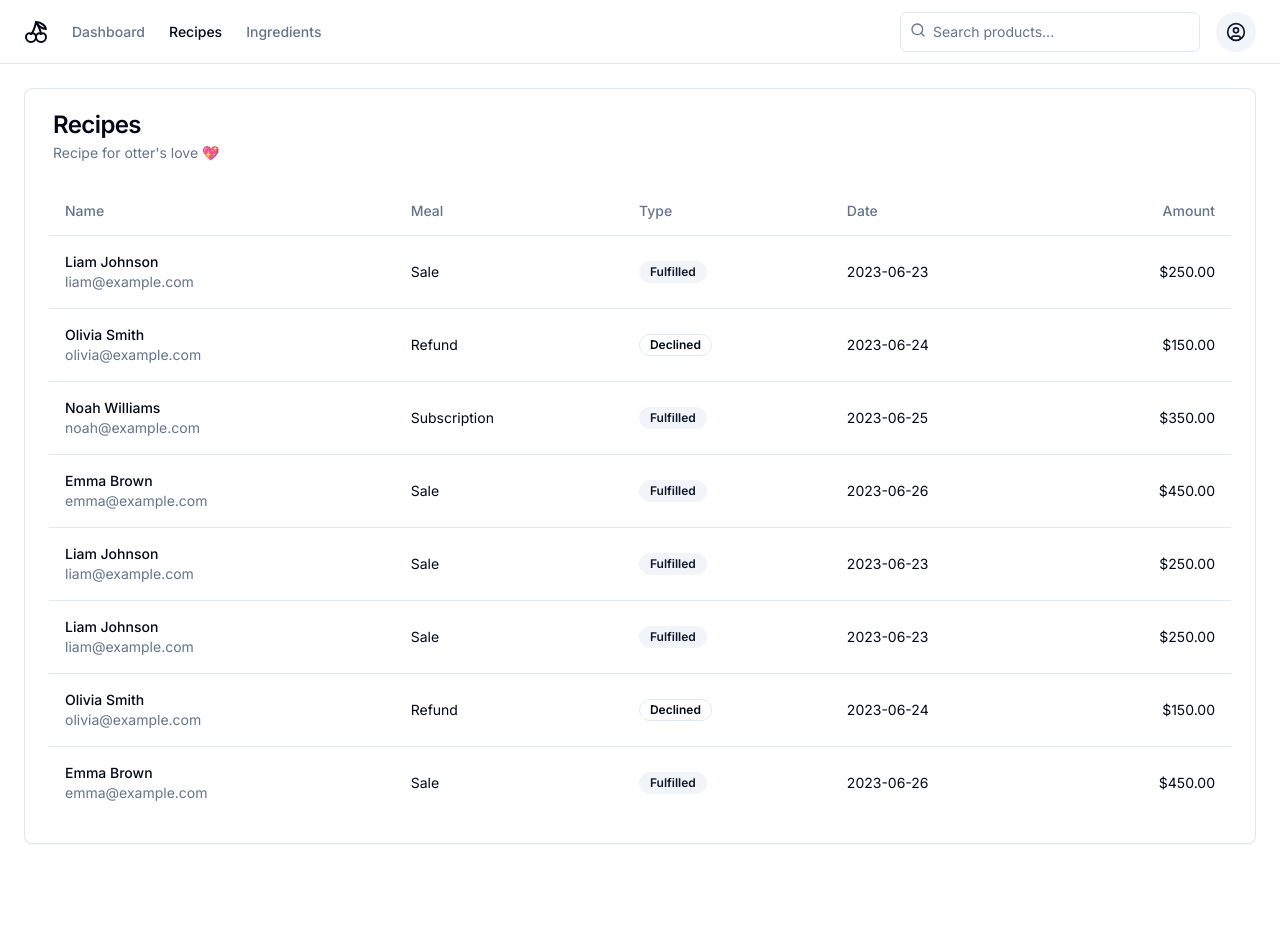
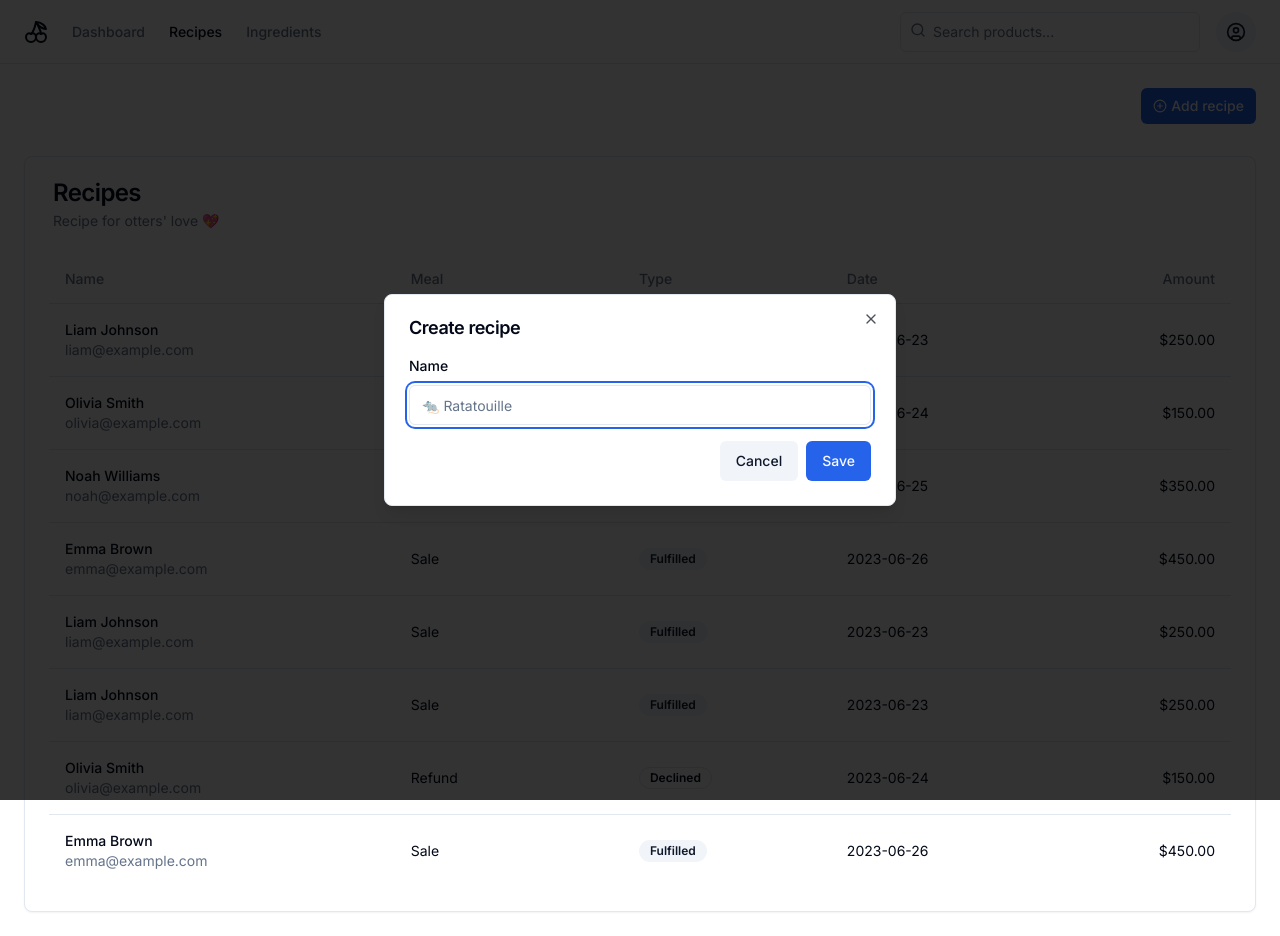
Before and after one commit to sosek108/eatter, a Next.js app: page /recipes in a window 1280 px wide. Before the commit the page ends 868 px from the top, so only its background shows below. Built offline with nearby package versions, Linux system fonts and the light colour scheme.

Commit message:
recipe form container

```diff
--- /dev/null
+++ b/app/recipes/components/RecipesForm.tsx
@@ -0,0 +1,75 @@
+'use client';
+import React, { FunctionComponent, useState } from 'react';
+import { z } from 'zod';
+import { useForm } from 'react-hook-form';
+import { zodResolver } from '@hookform/resolvers/zod';
+import { Dialog, DialogContent, DialogFooter, DialogTitle, DialogTrigger } from '@/components/ui/dialog';
+import { Button } from '@/components/ui/button';
+import { PlusCircle } from 'lucide-react';
+import { Form, FormControl, FormField, FormItem, FormLabel, FormMessage } from '@/components/ui/form';
+import { Input } from '@/components/ui/input';
+
+type Props = {};
+
+export const RecipeSchema = z.object({
+  name: z.string().min(1, { message: 'Name is required' }),
+  ingredients: z.array(
+    z.object({
+      id: z.string(),
+      amount: z.number(),
+    }),
+  ),
+});
+
+export type RecipeType = z.infer<typeof RecipeSchema>;
+
+const RecipesForm: FunctionComponent<Props> = (props) => {
+  const [dialogOpen, setDialogOpen] = useState(true);
+  const form = useForm<RecipeType>({
+    resolver: zodResolver(RecipeSchema),
+  });
+
+  const onSubmit = async (data: RecipeType) => {
+    setDialogOpen(false);
+  };
+
+  return (
+    <Dialog open={dialogOpen} onOpenChange={setDialogOpen}>
+      <div className="ml-auto flex items-center gap-2">
+        <DialogTrigger asChild>
+          <Button size={'sm'} icon={PlusCircle}>
+            <span className="sr-only sm:not-sr-only sm:whitespace-nowrap">Add recipe</span>
+          </Button>
+        </DialogTrigger>
+      </div>
+      <Form {...form}>
+        <DialogContent>
+          <DialogTitle>Create recipe</DialogTitle>
+          <form onSubmit={form.handleSubmit(onSubmit)} className={'space-y-4'}>
+            <FormField
+              control={form.control}
+              name={'name'}
+              render={({ field }) => (
+                <FormItem>
+                  <FormLabel>Name</FormLabel>
+                  <FormControl>
+                    <Input placeholder="🐀 Ratatouille" {...field} />
+                  </FormControl>
+                  <FormMessage />
+                </FormItem>
+              )}
+            />
+            <DialogFooter>
+              <Button>Save</Button>
+              <Button variant="secondary" type="button" onClick={() => setDialogOpen(false)}>
+                Cancel
+              </Button>
+            </DialogFooter>
+          </form>
+        </DialogContent>
+      </Form>
+    </Dialog>
+  );
+};
+
+export default RecipesForm;
--- a/app/recipes/page.tsx
+++ b/app/recipes/page.tsx
@@ -2,14 +2,16 @@ import Layout from '@/components/layout/layout';
 import { Badge } from '@/components/ui/badge';
 import { Card, CardContent, CardDescription, CardHeader, CardTitle } from '@/components/ui/card';
 import { Table, TableBody, TableCell, TableHead, TableHeader, TableRow } from '@/components/ui/table';
+import RecipesForm from '@/app/recipes/components/RecipesForm';
 
 export default function RecipesPage() {
   return (
     <Layout>
+      <RecipesForm />
       <Card>
         <CardHeader className="px-7">
           <CardTitle>Recipes</CardTitle>
-          <CardDescription>Recipe for otter's love 💖</CardDescription>
+          <CardDescription>Recipe for otters&#39; love 💖</CardDescription>
         </CardHeader>
         <CardContent>
           <Table>
--- a/components/ui/dialog.tsx
+++ b/components/ui/dialog.tsx
@@ -1,45 +1,42 @@
-"use client"
+'use client';
 
-import * as React from "react"
-import * as DialogPrimitive from "@radix-ui/react-dialog"
-import { X } from "lucide-react"
+import * as React from 'react';
+import * as DialogPrimitive from '@radix-ui/react-dialog';
+import { X } from 'lucide-react';
 
-import { cn } from "@/lib/utils"
+import { cn } from '@/lib/utils';
 
-const Dialog = DialogPrimitive.Root
+const Dialog = DialogPrimitive.Root;
 
-const DialogTrigger = DialogPrimitive.Trigger
+const DialogTrigger = DialogPrimitive.Trigger;
 
-const DialogPortal = DialogPrimitive.Portal
+const DialogPortal = DialogPrimitive.Portal;
 
-const DialogClose = DialogPrimitive.Close
+const DialogClose = DialogPrimitive.Close;
 
-const DialogOverlay = React.forwardRef<
-  React.ElementRef<typeof DialogPrimitive.Overlay>,
-  React.ComponentPropsWithoutRef<typeof DialogPrimitive.Overlay>
->(({ className, ...props }, ref) => (
+const DialogOverlay = React.forwardRef<React.ElementRef<typeof DialogPrimitive.Overlay>, React.ComponentPropsWithoutRef<typeof DialogPrimitive.Overlay>>(
+  ({ className, ...props }, ref) => (
     <DialogPrimitive.Overlay
       ref={ref}
       className={cn(
-      "fixed inset-0 z-50 bg-black/80  data-[state=open]:animate-in data-[state=closed]:animate-out data-[state=closed]:fade-out-0 data-[state=open]:fade-in-0",
-      className
+        'fixed inset-0 z-50 bg-black/80 data-[state=open]:animate-in data-[state=closed]:animate-out data-[state=closed]:fade-out-0 data-[state=open]:fade-in-0',
+        className,
       )}
       {...props}
     />
-))
-DialogOverlay.displayName = DialogPrimitive.Overlay.displayName
+  ),
+);
+DialogOverlay.displayName = DialogPrimitive.Overlay.displayName;
 
-const DialogContent = React.forwardRef<
-  React.ElementRef<typeof DialogPrimitive.Content>,
-  React.ComponentPropsWithoutRef<typeof DialogPrimitive.Content>
->(({ className, children, ...props }, ref) => (
+const DialogContent = React.forwardRef<React.ElementRef<typeof DialogPrimitive.Content>, React.ComponentPropsWithoutRef<typeof DialogPrimitive.Content>>(
+  ({ className, children, ...props }, ref) => (
     <DialogPortal>
       <DialogOverlay />
       <DialogPrimitive.Content
         ref={ref}
         className={cn(
-        "fixed left-[50%] top-[50%] z-50 grid w-full max-w-lg translate-x-[-50%] translate-y-[-50%] gap-4 border bg-background p-6 shadow-lg duration-200 data-[state=open]:animate-in data-[state=closed]:animate-out data-[state=closed]:fade-out-0 data-[state=open]:fade-in-0 data-[state=closed]:zoom-out-95 data-[state=open]:zoom-in-95 data-[state=closed]:slide-out-to-left-1/2 data-[state=closed]:slide-out-to-top-[48%] data-[state=open]:slide-in-from-left-1/2 data-[state=open]:slide-in-from-top-[48%] sm:rounded-lg",
-        className
+          'fixed left-[50%] top-[50%] z-50 grid w-full max-w-lg translate-x-[-50%] translate-y-[-50%] gap-4 border bg-background p-6 shadow-lg duration-200 data-[state=open]:animate-in data-[state=closed]:animate-out data-[state=closed]:fade-out-0 data-[state=open]:fade-in-0 data-[state=closed]:zoom-out-95 data-[state=open]:zoom-in-95 data-[state=closed]:slide-out-to-left-1/2 data-[state=closed]:slide-out-to-top-[48%] data-[state=open]:slide-in-from-left-1/2 data-[state=open]:slide-in-from-top-[48%] sm:rounded-lg',
+          className,
         )}
         {...props}
       >
@@ -50,73 +47,31 @@ const DialogContent = React.forwardRef<
         </DialogPrimitive.Close>
       </DialogPrimitive.Content>
     </DialogPortal>
-))
-DialogContent.displayName = DialogPrimitive.Content.displayName
+  ),
+);
+DialogContent.displayName = DialogPrimitive.Content.displayName;
 
-const DialogHeader = ({
-  className,
-  ...props
-}: React.HTMLAttributes<HTMLDivElement>) => (
-  <div
-    className={cn(
-      "flex flex-col space-y-1.5 text-center sm:text-left",
-      className
-    )}
-    {...props}
-  />
-)
-DialogHeader.displayName = "DialogHeader"
+const DialogHeader = ({ className, ...props }: React.HTMLAttributes<HTMLDivElement>) => (
+  <div className={cn('flex flex-col space-y-1.5 text-center sm:text-left', className)} {...props} />
+);
+DialogHeader.displayName = 'DialogHeader';
 
-const DialogFooter = ({
-  className,
-  ...props
-}: React.HTMLAttributes<HTMLDivElement>) => (
-  <div
-    className={cn(
-      "flex flex-col-reverse sm:flex-row sm:justify-end sm:space-x-2",
-      className
-    )}
-    {...props}
-  />
-)
-DialogFooter.displayName = "DialogFooter"
+const DialogFooter = ({ className, ...props }: React.HTMLAttributes<HTMLDivElement>) => (
+  <div className={cn('flex flex-col-reverse gap-2 sm:flex-row-reverse sm:space-x-2', className)} {...props} />
+);
+DialogFooter.displayName = 'DialogFooter';
 
-const DialogTitle = React.forwardRef<
-  React.ElementRef<typeof DialogPrimitive.Title>,
-  React.ComponentPropsWithoutRef<typeof DialogPrimitive.Title>
->(({ className, ...props }, ref) => (
-  <DialogPrimitive.Title
-    ref={ref}
-    className={cn(
-      "text-lg font-semibold leading-none tracking-tight",
-      className
-    )}
-    {...props}
-  />
-))
-DialogTitle.displayName = DialogPrimitive.Title.displayName
+const DialogTitle = React.forwardRef<React.ElementRef<typeof DialogPrimitive.Title>, React.ComponentPropsWithoutRef<typeof DialogPrimitive.Title>>(
+  ({ className, ...props }, ref) => (
+    <DialogPrimitive.Title ref={ref} className={cn('text-lg font-semibold leading-none tracking-tight', className)} {...props} />
+  ),
+);
+DialogTitle.displayName = DialogPrimitive.Title.displayName;
 
 const DialogDescription = React.forwardRef<
   React.ElementRef<typeof DialogPrimitive.Description>,
   React.ComponentPropsWithoutRef<typeof DialogPrimitive.Description>
->(({ className, ...props }, ref) => (
-  <DialogPrimitive.Description
-    ref={ref}
-    className={cn("text-sm text-muted-foreground", className)}
-    {...props}
-  />
-))
-DialogDescription.displayName = DialogPrimitive.Description.displayName
+>(({ className, ...props }, ref) => <DialogPrimitive.Description ref={ref} className={cn('text-sm text-muted-foreground', className)} {...props} />);
+DialogDescription.displayName = DialogPrimitive.Description.displayName;
 
-export {
-  Dialog,
-  DialogPortal,
-  DialogOverlay,
-  DialogClose,
-  DialogTrigger,
-  DialogContent,
-  DialogHeader,
-  DialogFooter,
-  DialogTitle,
-  DialogDescription,
-}
+export { Dialog, DialogPortal, DialogOverlay, DialogClose, DialogTrigger, DialogContent, DialogHeader, DialogFooter, DialogTitle, DialogDescription };
```
Also changed, not shown: 1 other file (tests, documents, lock files or other folders). Lines whose indentation alone changed are shown as unchanged.
